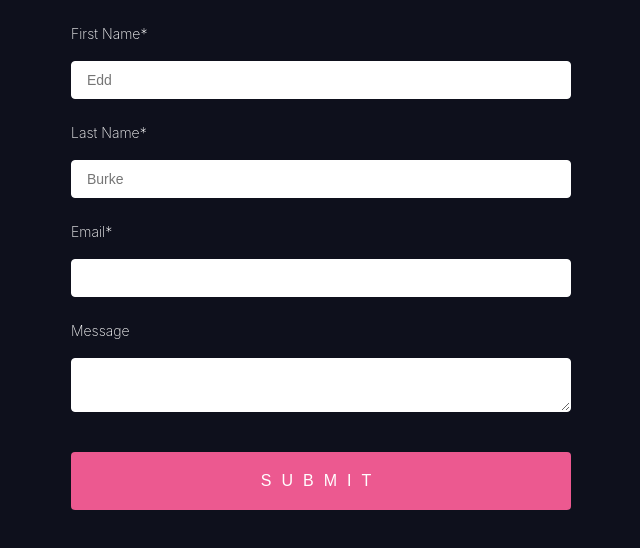
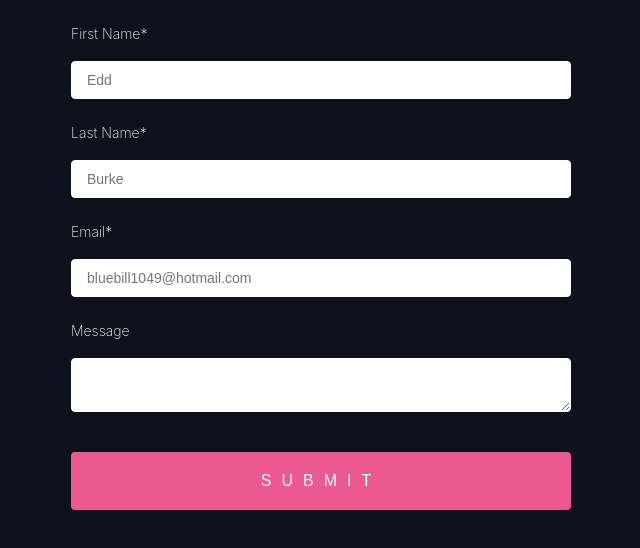
Before and after one commit to bloominstituteoftechnology/React-Testing-Contact-Form, a React (Create React App) app: page / in a window 1280 px wide. Shown: the top 548 px of the page, without its empty margins (319-959 px from the left). Built offline with nearby package versions, Linux system fonts and the light colour scheme.

Commit message:
fixes planholder issue.

```diff
--- a/src/components/ContactForm.js
+++ b/src/components/ContactForm.js
@@ -38,10 +38,10 @@ const ContactForm = () => {
         </div>
 
         <div>
-          <label htmlFor="email" placeholder="bluebill1049@hotmail.com">
+          <label htmlFor="email">
             Email*
           </label>
-          <input name="email" ref={register({ required: true })} />
+          <input name="email" placeholder="bluebill1049@hotmail.com" ref={register({ required: true })} />
           {errors.email && (
             <p>Looks like there was an error: {errors.email.type}</p>
           )}
```
Also changed, not shown: 1 other file (tests, documents, lock files or other folders).
